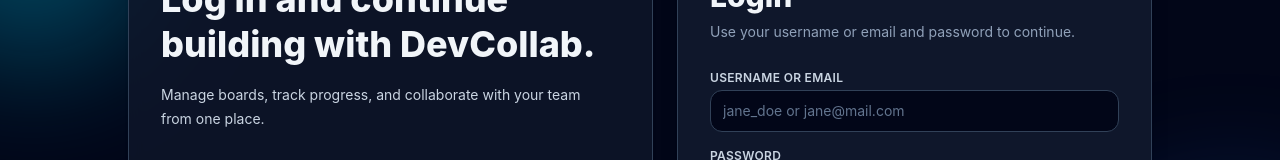
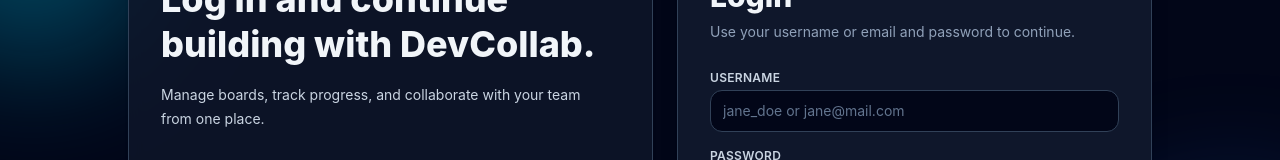
Before and after one commit to nikkk-hil/DevCollab, a React (Vite) app in the folder Client/: page /login in a window 1280 px wide. Shown: the part 270-430 px from the top of the page. Built offline with nearby package versions, Linux system fonts and the light colour scheme; no server answers.

Commit message:
typos and readme

```diff
--- a/Client/src/components/LoginComponent.jsx
+++ b/Client/src/components/LoginComponent.jsx
@@ -92,7 +92,7 @@
           <form onSubmit={handleLogin} className="mt-7 space-y-4">
             <div>
               <label htmlFor="usernameOrEmail" className="mb-1 block text-xs font-semibold uppercase tracking-wide text-slate-300">
-                Username or Email
+                Username
               </label>
               <input
                 id="usernameOrEmail"
```
Also changed, not shown: 1 other file (tests, documents, lock files or other folders).
